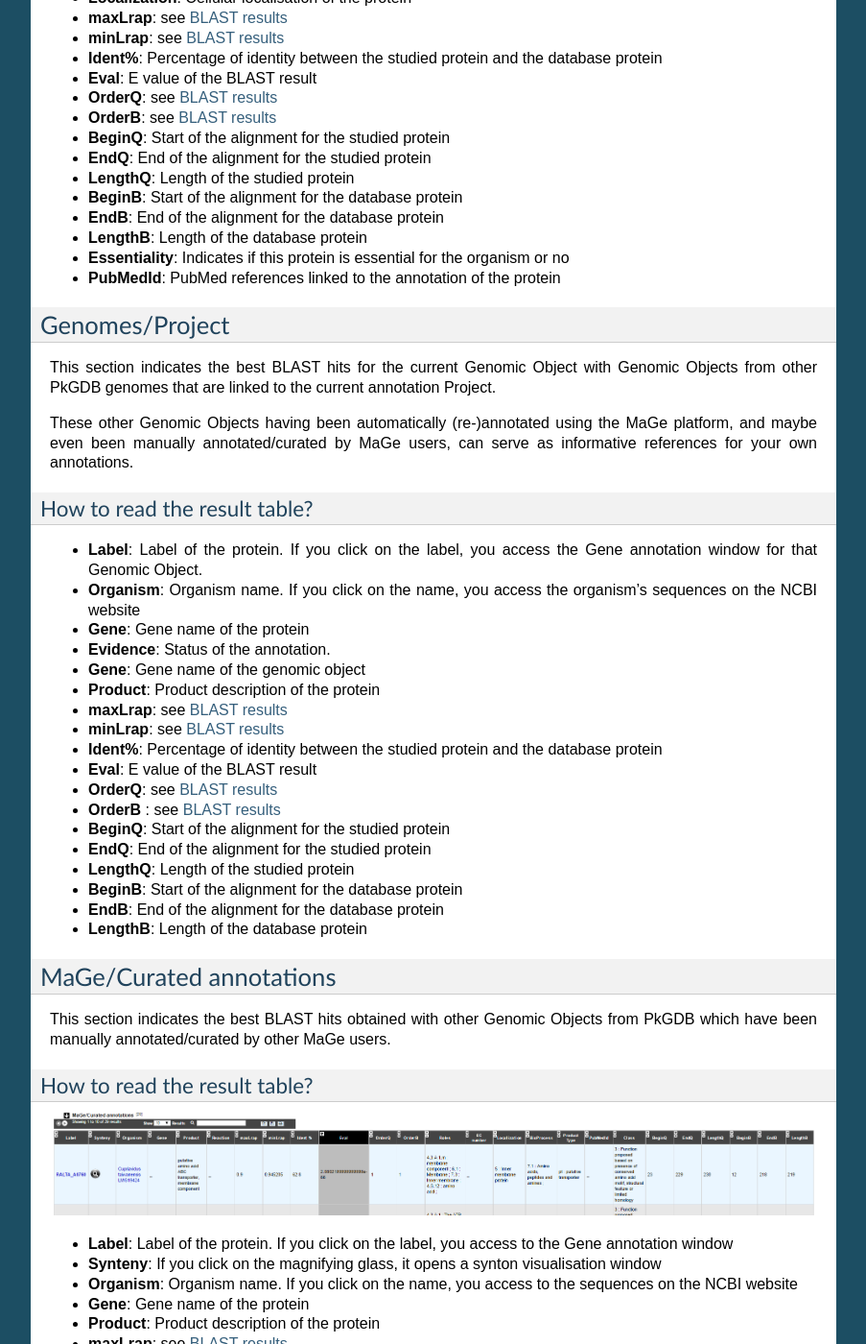
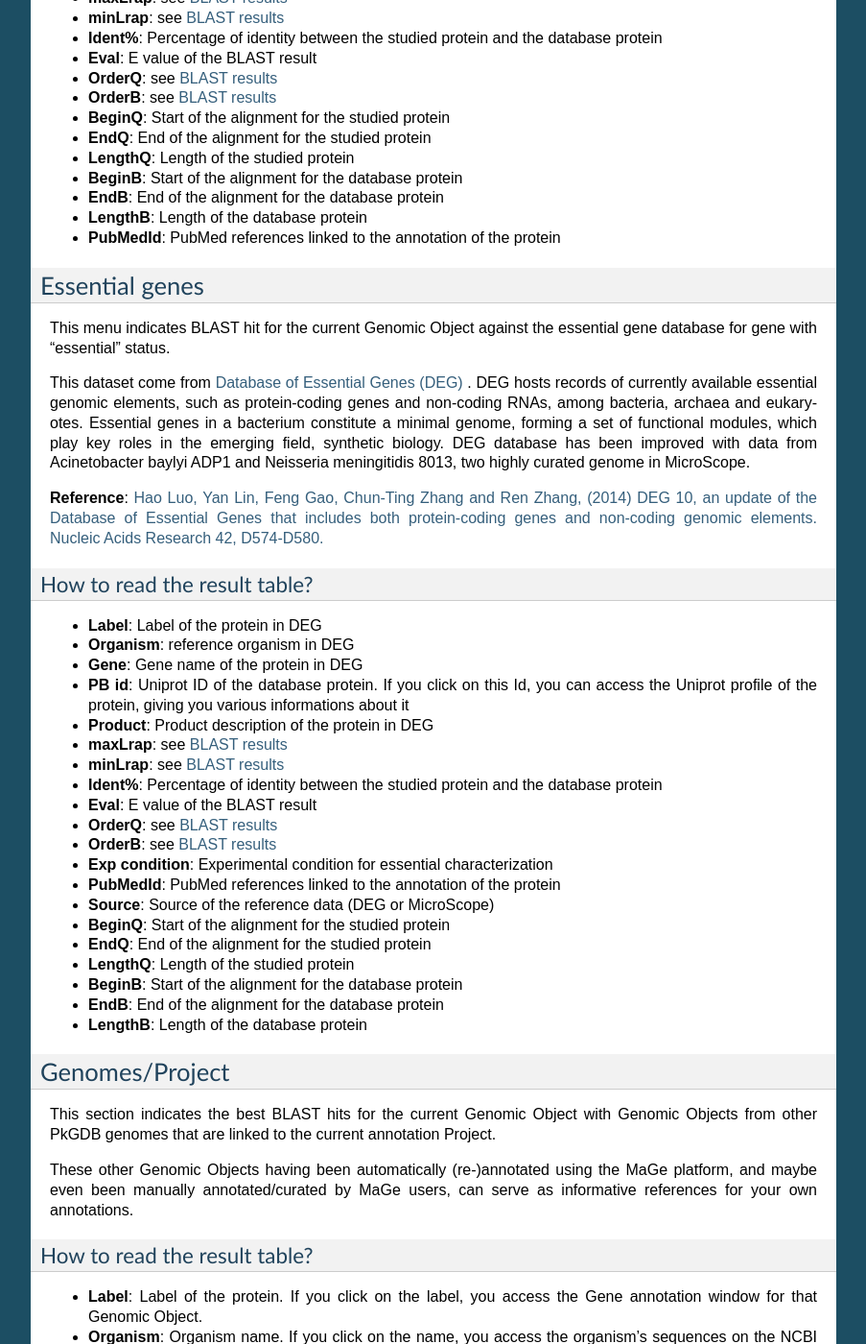
Before and after one commit to labgem/microscope-user-doc, a Sphinx documentation site: the page built from docs/content/mage/info.rst, in a window 1280 px wide and 1400 px high, scrolled down 15855 px. Shown: the whole window at 96% size, without its empty margins (198-1101 px from the left). Built offline with Sphinx 7.4.7, drawn with Linux system fonts in a browser that asks for light colours; formulas are drawn with MathJax 3; some of the changed text lies outside the part shown.

Commit message:
Update info.rst

```diff
--- a/docs/content/mage/info.rst
+++ b/docs/content/mage/info.rst
@@ -538,7 +538,6 @@ How to read the result table?
 * **BeginB**: Start of the alignment for the database protein
 * **EndB**: End of the alignment for the database protein
 * **LengthB**: Length of the database protein
-* **Essentiality**: Indicates if this protein is essential for the organism or no
 * **PubMedId**: PubMed references linked to the annotation of the protein
 * **Locustag MG1655**: locus tag of the gene in the regulon of LeuO in E Coli K12 **(??)**
 * **Locustag W3110**: locus tag of the gene in the NarP regulon of E Coli K12 **(??)**
@@ -592,8 +591,46 @@ How to read the result table?
 * **BeginB**: Start of the alignment for the database protein
 * **EndB**: End of the alignment for the database protein
 * **LengthB**: Length of the database protein
-* **Essentiality**: Indicates if this protein is essential for the organism or no
 * **PubMedId**: PubMed references linked to the annotation of the protein
+
+
+===============
+Essential genes
+===============
+
+This menu indicates BLAST hit for the current Genomic Object against the essential gene database for gene with "essential" status.
+
+This dataset come from `Database of Essential Genes (DEG) <http://www.essentialgene.org/>`_ . DEG hosts records of currently available essential genomic elements, such as protein-coding genes and non-coding RNAs, among bacteria, archaea and eukaryotes. Essential genes in a bacterium constitute a minimal genome, forming a set of functional modules, which play key roles in the emerging field, synthetic biology.
+DEG database has been improved with data from Acinetobacter baylyi ADP1 and Neisseria meningitidis 8013, two highly curated genome in MicroScope.
+
+**Reference**: `Hao Luo, Yan Lin, Feng Gao, Chun-Ting Zhang and Ren Zhang, (2014) DEG 10, an update of the Database of Essential Genes that includes both protein-coding genes and non-coding genomic elements. Nucleic Acids Research 42, D574-D580. <https://dx.doi.org/10.1093%2Fnar%2Fgkt1131>`_
+
+
+
+How to read the result table?
+-----------------------------
+
+* **Label**: Label of the protein in DEG
+* **Organism**: reference organism in DEG
+* **Gene**: Gene name of the protein in DEG
+* **PB id**: Uniprot ID of the database protein. If you click on this Id, you can access the Uniprot profile of the protein, giving you various informations about it
+* **Product**: Product description of the protein in DEG
+* **maxLrap**: see `BLAST results <http://microscope.readthedocs.org/en/latest/content/overview/expert.html#blast-results>`_
+* **minLrap**: see `BLAST results <http://microscope.readthedocs.org/en/latest/content/overview/expert.html#blast-results>`_
+* **Ident%**: Percentage of identity between the studied protein and the database protein
+* **Eval**: E value of the BLAST result
+* **OrderQ**: see `BLAST results <http://microscope.readthedocs.org/en/latest/content/overview/expert.html#blast-results>`_
+* **OrderB**: see `BLAST results <http://microscope.readthedocs.org/en/latest/content/overview/expert.html#blast-results>`_
+* **Exp condition**: Experimental condition for essential characterization
+* **PubMedId**: PubMed references linked to the annotation of the protein
+* **Source**: Source of the reference data (DEG or MicroScope)
+* **BeginQ**: Start of the alignment for the studied protein
+* **EndQ**: End of the alignment for the studied protein
+* **LengthQ**: Length of the studied protein
+* **BeginB**: Start of the alignment for the database protein
+* **EndB**: End of the alignment for the database protein
+* **LengthB**: Length of the database protein
+
 
 
 
```
